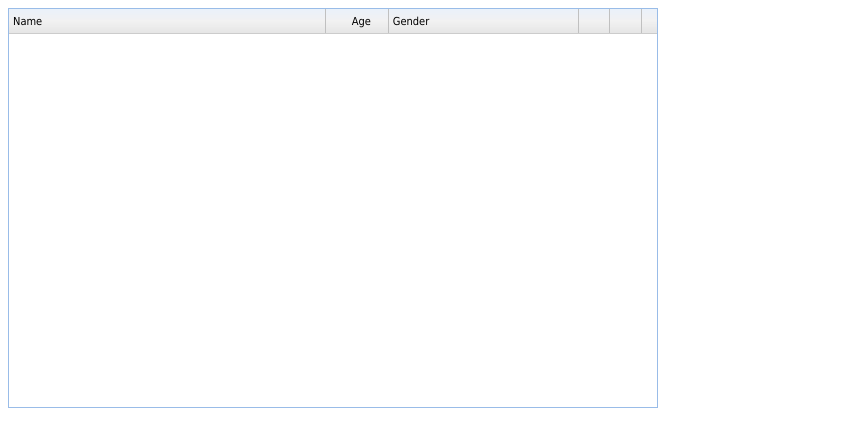
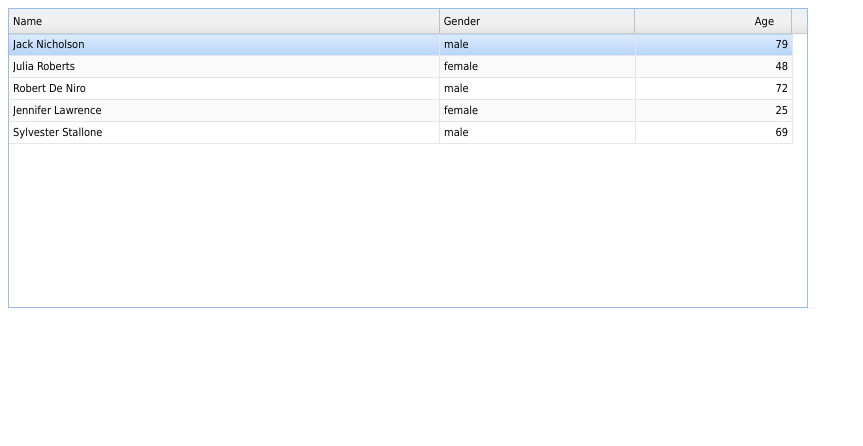
Before and after one commit to denimar/deni-react-grid, a React app: page / in a window 1280 px wide. Shown: the top 446 px of the page, without its empty margins (0-863 px from the left). Built offline with nearby package versions, Linux system fonts and the light colour scheme; no server answers; the HTML template or start-up script is replaced by a standard one.

Commit message:
implemented api

```diff
--- a/gh-pages/examples/components/Examples.jsx
+++ b/gh-pages/examples/components/Examples.jsx
@@ -16,7 +16,7 @@
 
     return (
       <div>
-        <ActionColumn />
+        <BasicGrid />
       </div>
     )
 
--- a/src/components/DataGrid/DataGridApi.js
+++ b/src/components/DataGrid/DataGridApi.js
@@ -3,8 +3,9 @@
 class DataGridApi {
 
   implementApi(dataGrid, element) {
-    let dataGridService = new DataGridService(dataGrid);
-    element.api = this._getApi(dataGrid, dataGridService);
+    let dataGridService = new DataGridService(dataGrid)
+    element.api = this._getApi(dataGrid, dataGridService)
+    dataGrid.api = element.api
   }
 
   _getApi(dataGrid, dataGridService) {
--- a/webpack/webpack.config.js
+++ b/webpack/webpack.config.js
@@ -11,6 +11,7 @@
     path: SOURCE_FOLDER,
     filename: 'bundle.js'
   },
+  devtool: 'source-maps',
   module: {
     rules: loaders
   },
```
